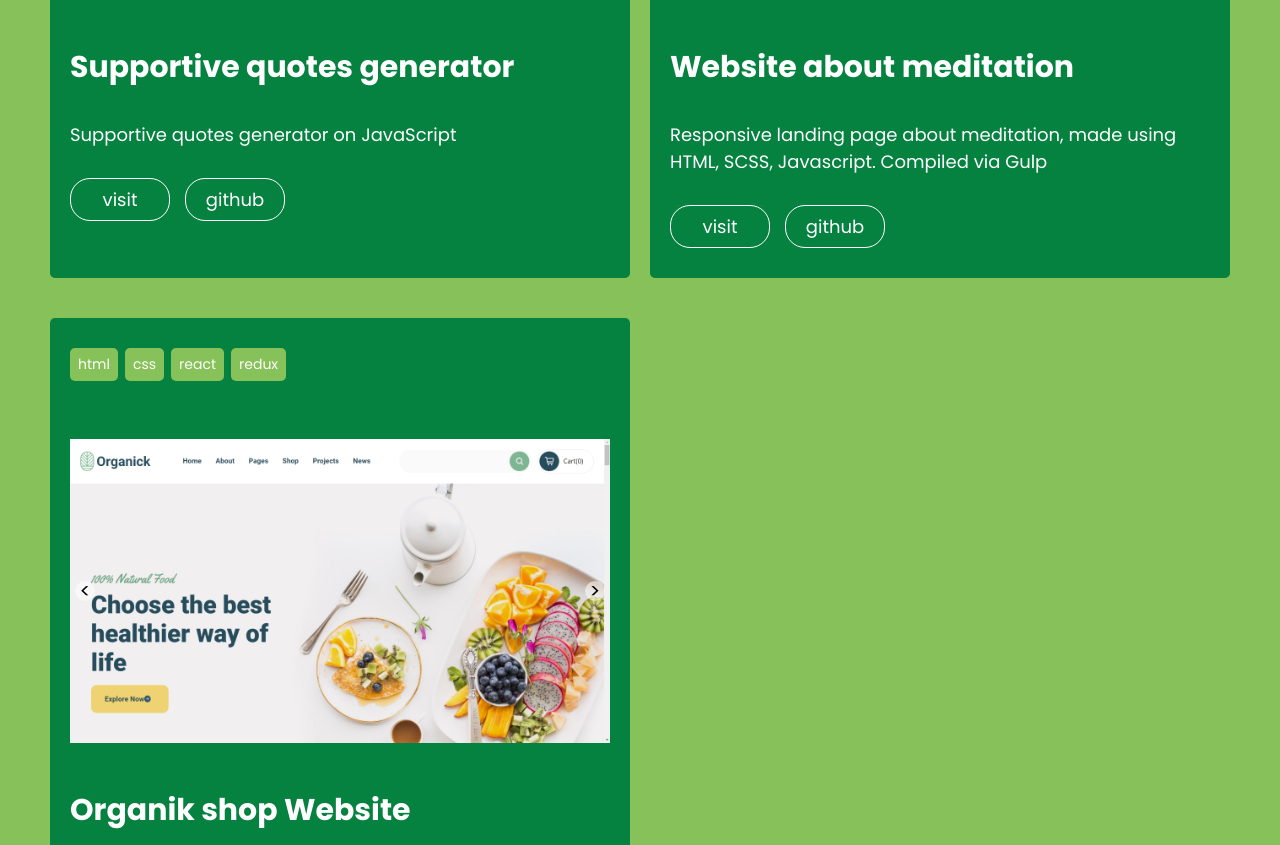
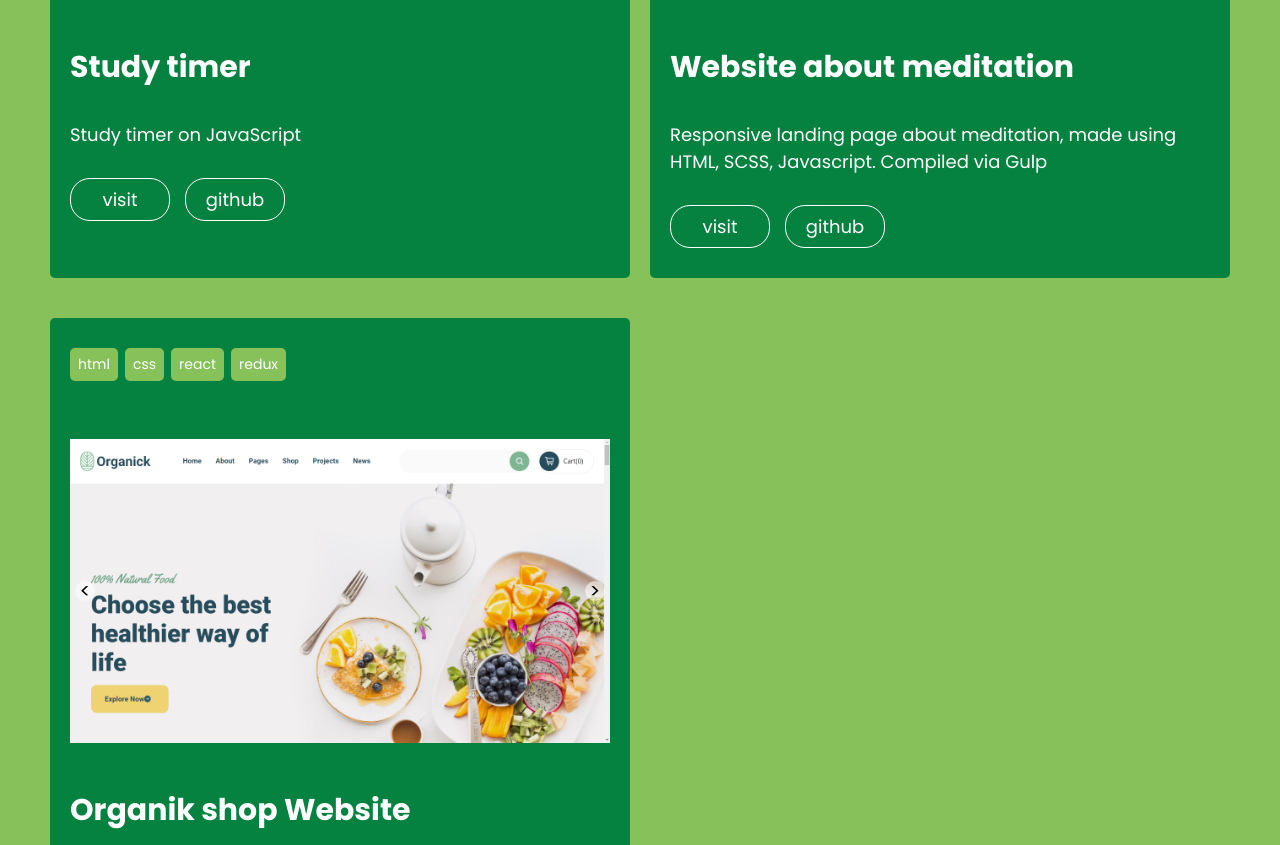
Before and after one commit to progdidi/progdidi.github.io, a plain HTML site: page index.html in a window 1280 px wide. Shown: the part 4137-4982 px from the top of the page. Drawn offline with Linux system fonts and the light colour scheme; files whose address does not match are found by name.

Commit message:
Update index.html

```diff
--- a/index.html
+++ b/index.html
@@ -397,7 +397,7 @@
 
 
                 </div>
-                 <!-- quote generator -->
+                 <!-- study timer -->
                  <div class="works__item wow animate__animated data-wow-duration="2s" data-wow-delay="0.2s"">
                     <div class="works__item-about">
                         <div class="works__item-tags">
@@ -415,8 +415,8 @@
                                 <button class="nextBtn">></button>
                             </div>
                         </div>
-                        <h5 class="works__item-title">Supportive quotes generator</h5>
-                        <p class="works__item-decr lng-generator">Supportive quotes generator on JavaScript</p>
+                        <h5 class="works__item-title">Study timer</h5>
+                        <p class="works__item-decr lng-generator">Study timer on JavaScript</p>
 
                         <div class="works__item-buttons">
                             <a href="https://progdidi.github.io/projects/gentlekiss/" class="works__item-link lng-visit" target="_blank">visit</a>
```
